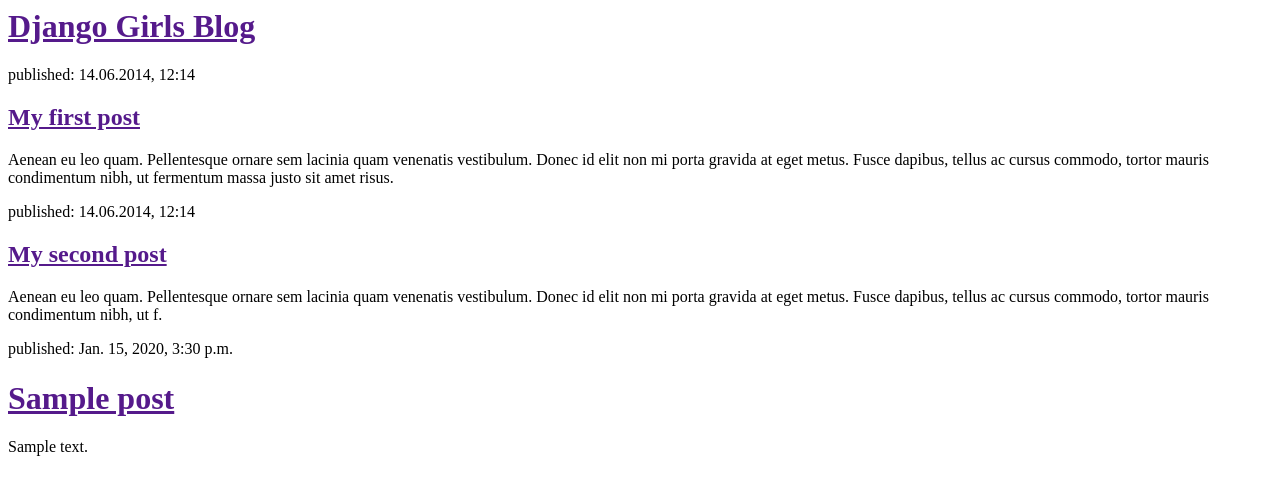
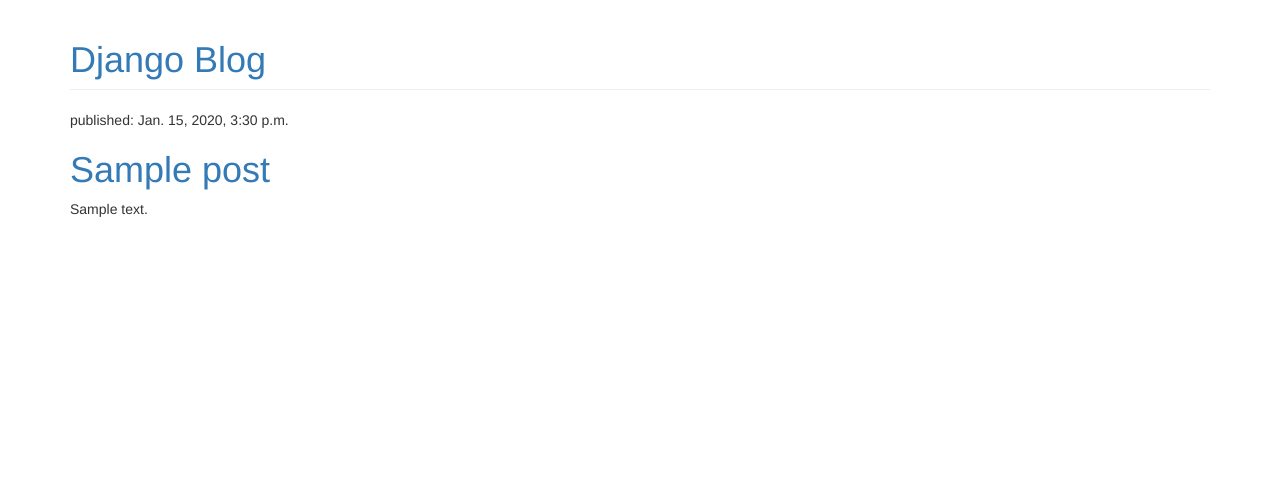
Before and after one commit to deveshaggrawal19/blog, a Django app: template blogging/templates/blogging/post_list.html in a window 1280 px wide. Shown: the top 495 px of the page. Run offline with Django 3.2, Linux system fonts and the light colour scheme; the template is opened without the code that fills it: values that come from a table or form of the project are taken from there, others are empty; tables that the repository leaves empty hold one stand-in row (values such as "Sample post"); parts of the project's set-up code (start-up, migrations or seed data) failed here and were passed over; some libraries are stand-ins or nearby versions.

Commit message:
css addition

```diff
--- a/blogging/templates/blogging/post_list.html
+++ b/blogging/templates/blogging/post_list.html
@@ -1,29 +1,32 @@
+{% load staticfiles %}
+
+
 <html>
     <head>
+        <link rel="stylesheet" href="//maxcdn.bootstrapcdn.com/bootstrap/3.2.0/css/bootstrap.min.css">
+        <link rel="stylesheet" href="//maxcdn.bootstrapcdn.com/bootstrap/3.2.0/css/bootstrap-theme.min.css">
+        <link href="//fonts.googleapis.com/css?family=Lobster&subset=latin,latin-ext" rel="stylesheet" type="text/css">
+        <link rel="stylesheet" href="{% static 'css/blog.css' %}">
         <title>Django Girls blog</title>
     </head>
     <body>
-        <div>
-            <h1><a href="">Django Girls Blog</a></h1>
+        <div class="content container">
+            <h1 class="page-header"><a href="/">Django Blog</a></h1>
         </div>
-
-        <div>
-            <p>published: 14.06.2014, 12:14</p>
-            <h2><a href="">My first post</a></h2>
-            <p>Aenean eu leo quam. Pellentesque ornare sem lacinia quam venenatis vestibulum. Donec id elit non mi porta gravida at eget metus. Fusce dapibus, tellus ac cursus commodo, tortor mauris condimentum nibh, ut fermentum massa justo sit amet risus.</p>
+        <div class="content container">
+        <div class="row">
+            <div class="col-md-8">
+                {% for post in posts %}
+                    <div class="post">
+                        <div class="date">
+                            <p>published: {{ post.published_date }}</p>
+                        </div>
+                        <h1><a href="">{{ post.title }}</a></h1>
+                        <p>{{ post.text|linebreaksbr }}</p>
+                    </div>
+                {% endfor %}
+            </div>
         </div>
-
-        <div>
-            <p>published: 14.06.2014, 12:14</p>
-            <h2><a href="">My second post</a></h2>
-            <p>Aenean eu leo quam. Pellentesque ornare sem lacinia quam venenatis vestibulum. Donec id elit non mi porta gravida at eget metus. Fusce dapibus, tellus ac cursus commodo, tortor mauris condimentum nibh, ut f.</p>
         </div>
-        <div>
-            {% for post in posts %}
-            <p>published: {{ post.published_date }}</p>
-            <h1><a href="">{{ post.title }}</a></h1>
-            <p>{{ post.text|linebreaksbr }}</p>
-        </div>
-            {% endfor %}
     </body>
 </html>
```
